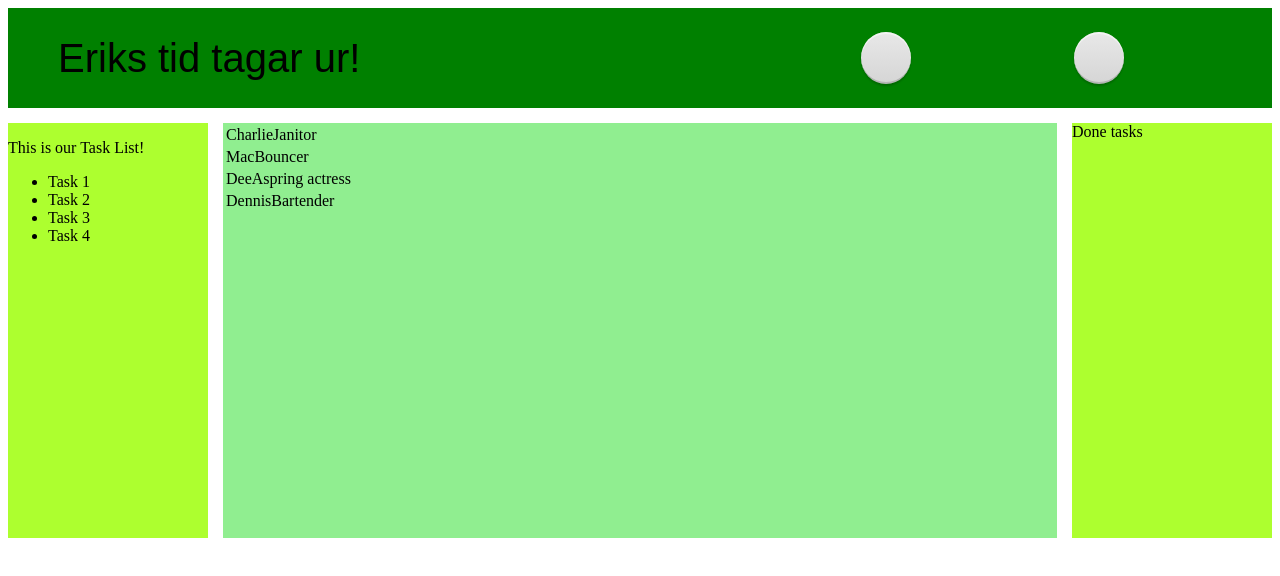
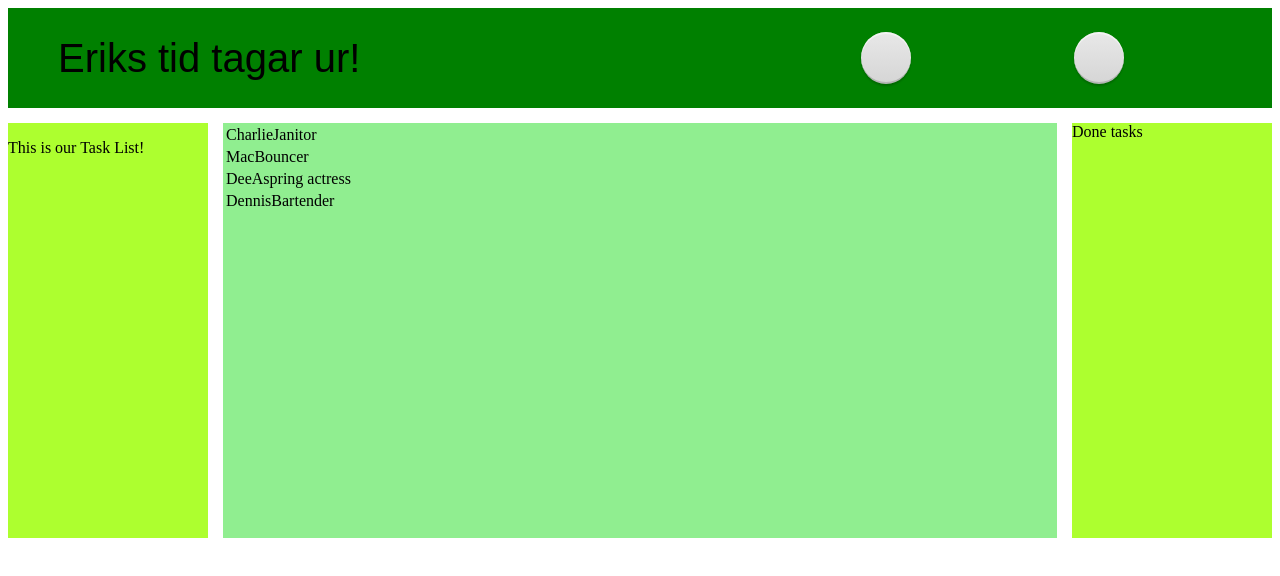
Before and after one commit to olofens/dat076proj, a React app: page / in a window 1280 px wide. Shown: the top 576 px of the page. Built offline with nearby package versions, Linux system fonts and the light colour scheme; the HTML template or start-up script is replaced by a standard one.

Commit message:
Added quick test fetch method from frontend

```diff
--- a/src/taskList.jsx
+++ b/src/taskList.jsx
@@ -3,15 +3,30 @@ import ReactDOM from 'react-dom';
 
 
 class TaskList extends React.Component {
+    constructor() {
+        super();
+        this.state = {
+            'tasks': []
+        }
+    }
+
+    fetchTasks() {
+        fetch('http://localhost3000/tasks')
+        .then(response => response.json())
+        .then(response => this.setState({'tasks': response}));
+
+
+    }
+
     render() {
         return (
             <div>
                 <p>This is our Task List!</p>
                 <ul>
-                    <li>Task 1</li>
-                    <li>Task 2</li>
-                    <li>Task 3</li>
-                    <li>Task 4</li>
+                    {this.state.tasks.map(function(task, index) {
+                        return <h1>{task.description}</h1>
+                    }
+                    )}
                 </ul>
             </div>
         );
```
Also changed, not shown: 1 other file (tests, documents, lock files or other folders).
